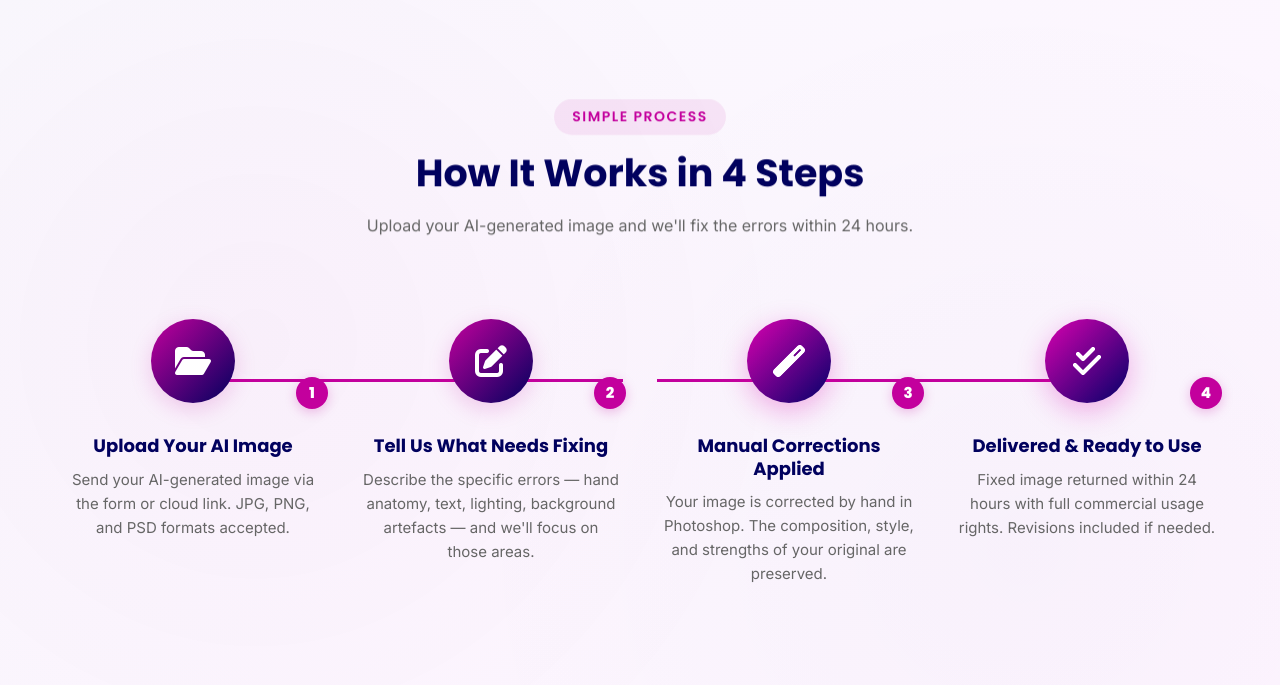
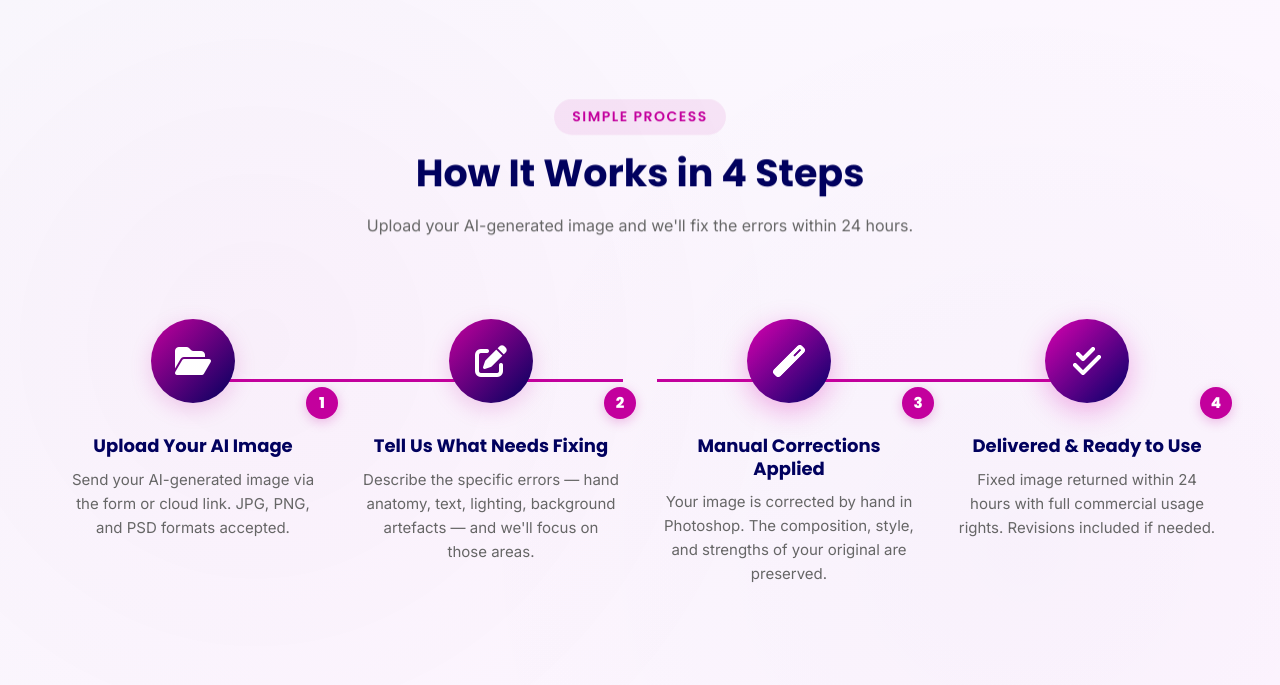
Before and after one commit to arifbillahcse/graphicspixels, a PHP site: page /ai-generated-image-fixes.html in a window 1280 px wide. Shown: the part 4899-5584 px from the top of the page. Run offline with PHP 8.4, Linux system fonts and the light colour scheme.

Commit message:
Fix 'How It Works' step number badge positioning
Co-Authored-By: Claude Haiku 4.5 <noreply@anthropic.com>
Claude-Session: https://claude.ai/code/session_013tHNxnuBoY9LVfpPhLHfPr

```diff
--- a/css/style.css
+++ b/css/style.css
@@ -1319,7 +1319,7 @@ img { max-width: 100%; display: block; }
 .how-step-3 { animation: howStep3 4s infinite; }
 .how-step-4 { animation: howStep4 4s infinite; }
 
-.how-number { position: absolute; bottom: -6px; right: -6px; width: 32px; height: 32px; border-radius: 50%; background: var(--magenta); color: var(--white); display: flex; align-items: center; justify-content: center; font-weight: 800; font-size: 15px; font-family: 'Poppins', sans-serif; box-shadow: 0 3px 12px rgba(195, 0, 157, 0.25); }
+.how-number { position: absolute; bottom: 0px; right: 0px; width: 32px; height: 32px; border-radius: 50%; background: var(--magenta); color: var(--white); display: flex; align-items: center; justify-content: center; font-weight: 800; font-size: 15px; font-family: 'Poppins', sans-serif; box-shadow: 0 3px 12px rgba(195, 0, 157, 0.25); transform: translate(50%, 50%); }
 
 .how-content { text-align: center; }
 .how-content h3 { font-size: 18px; font-weight: 700; color: var(--navy); margin-bottom: 10px; }
```
